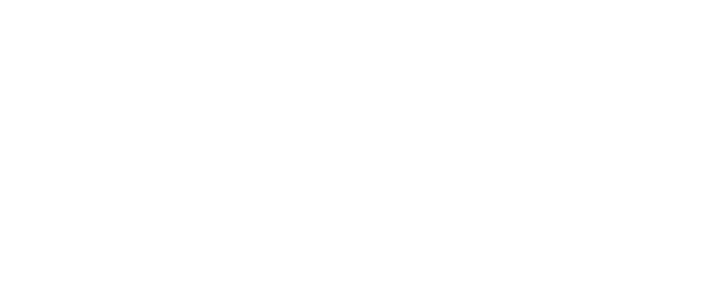
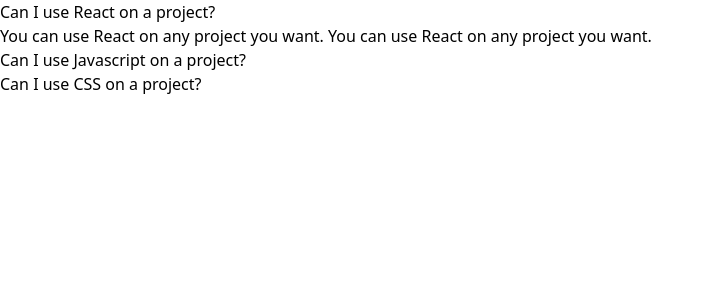
Before and after one commit to adenugbamichael/Reusable-react-ui-components, a React (Vite) app: page / in a window 1280 px wide. Shown: the top 300 px of the page, without its empty margins (0-713 px from the left). Built offline with nearby package versions, Linux system fonts and the light colour scheme.

Commit message:
Conditional rendering | event handlers

```diff
--- a/src/App.jsx
+++ b/src/App.jsx
@@ -3,16 +3,19 @@
 function App() {
   const items = [
     {
+      id: "one",
       label: "Can I use React on a project?",
       content:
         "You can use React on any project you want. You can use React on any project you want.",
     },
     {
+      id: "two",
       label: "Can I use Javascript on a project?",
       content:
         "You can use Javascript on any project you want. You can use Javascript on any project you want.",
     },
     {
+      id: "three",
       label: "Can I use CSS on a project?",
       content:
         "You can use CSS on any project you want. You can use CSS on any project you want.",
--- a/src/components/Accordion.jsx
+++ b/src/components/Accordion.jsx
@@ -1,6 +1,21 @@
 /* eslint-disable react/prop-types */
-const Accordion = ({ items }) => {
-  return <div />
+import { useState } from "react"
+
+function Accordion({ items }) {
+  const [expandedIndex, setExpandedIndex] = useState(0)
+
+  const renderedItems = items.map((item, index) => {
+    const isExpanded = index === expandedIndex
+
+    return (
+      <div key={item.id}>
+        <div onClick={() => setExpandedIndex(index)}>{item.label}</div>
+        {isExpanded && <div>{item.content}</div>}
+      </div>
+    )
+  })
+
+  return <div>{renderedItems}</div>
 }
 
 export default Accordion
```
